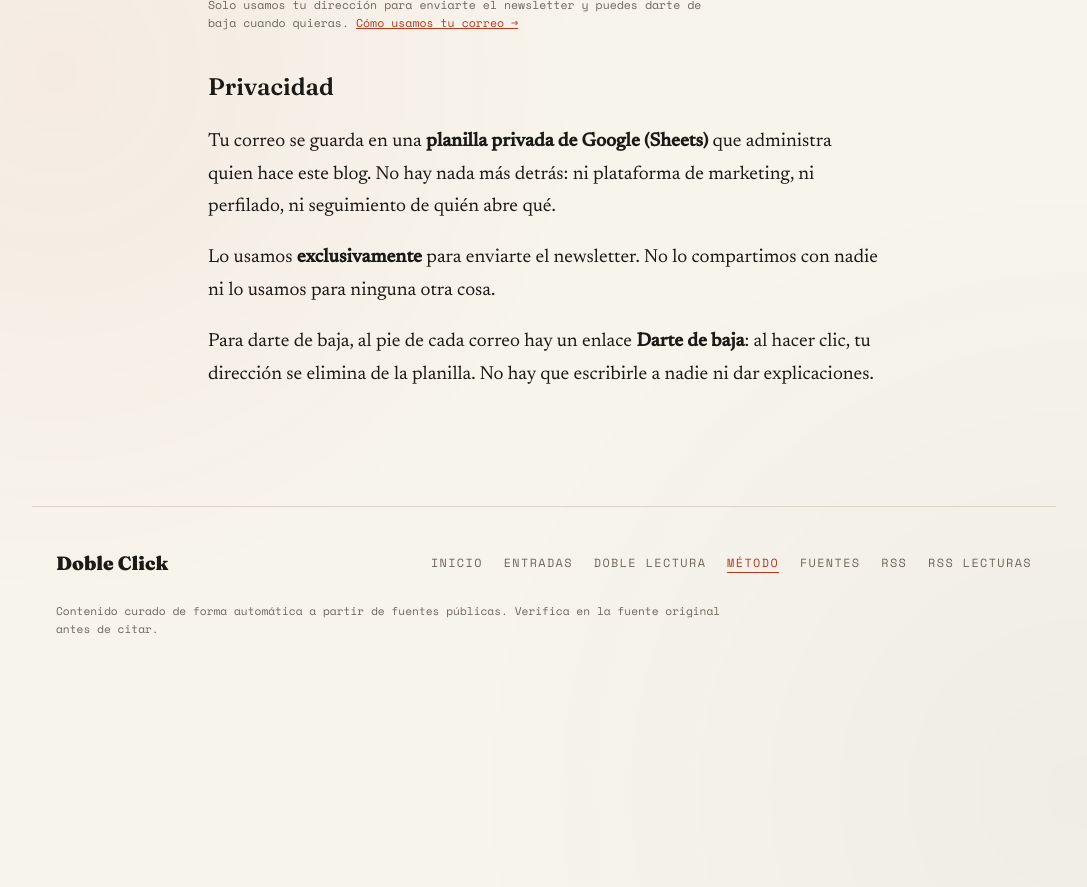
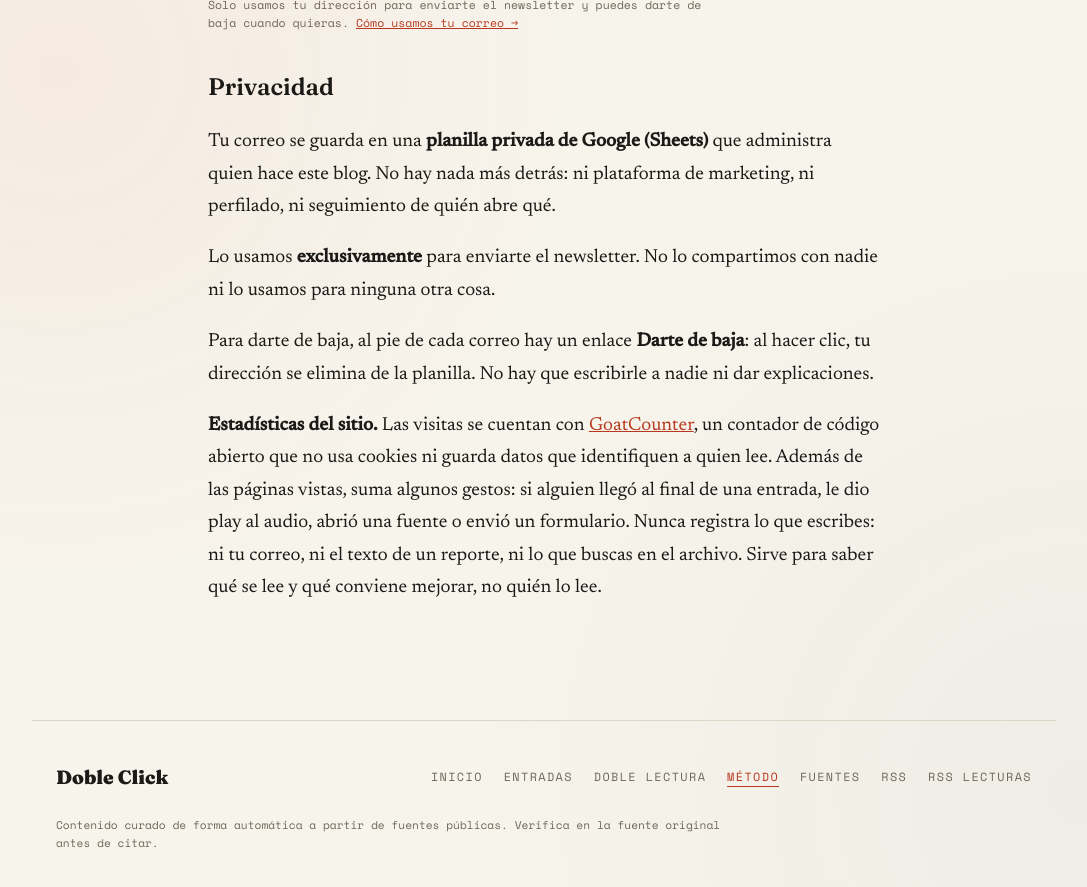
Before and after one commit to jaguridi/doble-click-blog, a Jekyll site: the page built from about.md, in a window 1280 px wide and 900 px high, scrolled down 2609 px. Shown: the top 887 px of the window, without its empty margins (96-1183 px from the left). Built offline with Jekyll 4.4.1, drawn with Linux system fonts in a browser that asks for light colours; before the commit the page ends 3295 px from its top, so only the background shows below that; part of the change alters nothing that is shown.

Commit message:
Analitica: eventos de uso en GoatCounter y aviso en Privacidad (#69)
Co-Authored-By: Claude Opus 5.5 <noreply@anthropic.com>

```diff
--- /dev/null
+++ b/_includes/analitica.html
@@ -0,0 +1,133 @@
+{%- comment -%}
+Estadísticas del sitio con GoatCounter (panel: https://dobleclickjg.goatcounter.com).
+Sin cookies ni banner, y sin guardar nada que identifique a quien lee.
+
+count.js cuenta sola cada página vista. El script de abajo agrega algunos gestos que
+dicen cómo se usa el sitio; cada uno llega al panel como un "evento" y su nombre parte
+con un prefijo fijo, para poder filtrarlos:
+
+  llego-al-final/<slug>   vio el final del cuerpo de una entrada o lectura (scroll, no
+                          prueba que la haya leído)
+  audio-play/<slug>       le dio play al audio (una vez por visita)
+  audio-fin/<slug>        lo escuchó hasta el final
+  fuente/<dominio>        abrió un enlace a otro sitio desde una entrada o lectura
+  externo/<dominio>       lo mismo, desde cualquier otra página
+  relacionado/<tipo>      abrió una recomendación del bloque "Relacionado" (entrada | lectura)
+  navegacion/<sentido>    pasó a la entrada anterior o a la siguiente
+  filtro/<tema>           encendió un tema en el archivo /entradas/
+  busqueda                escribió en el buscador del archivo
+  suscripcion/<página>    envió el formulario del newsletter (no dice si después confirmó)
+  reporte-error/<slug>    envió un reporte de error
+  sugerencia-fuente       envió una fuente desde /fuentes/
+  rss/<feed>              hizo clic en un enlace a un feed (diario | lecturas)
+
+Ningún evento lleva el correo, lo escrito en un formulario ni el texto buscado. Si cambia
+esta lista, cambia también el párrafo "Estadísticas del sitio" de about.md, que se la
+cuenta a quien lee.
+
+/confirmar/ y /baja/ no cargan el contador: llevan en la URL el token del suscriptor, y
+count.js le manda a GoatCounter la query completa (la necesita para leer utm_source y
+utm_campaign). Ese token basta para dar de baja a alguien, así que no sale del sitio.
+
+Para no contarte a ti mismo: abre https://dobleclick.jaguridi.cl/#toggle-goatcounter una
+vez en cada navegador (el del celular también). Deja una marca en ese navegador y avisa
+con una alerta; repetirlo la quita.
+{%- endcomment -%}
+{%- unless page.url == '/confirmar/' or page.url == '/baja/' -%}
+<script data-goatcounter="https://dobleclickjg.goatcounter.com/count"
+      async src="//gc.zgo.at/count.js"></script>
+<script>
+(function(){
+  /* Entradas y lecturas traen slug; las páginas sueltas no, y para ellas basta la ruta. */
+  var SLUG = {{ page.slug | default: '' | jsonify }} || location.pathname.replace(/^\/|\/$/g, '') || 'inicio';
+  var ya = {};
+
+  /* count.js carga en async: si alguien hace clic antes de que llegue, o un bloqueador
+     no la deja cargar, el evento se pierde sin romper nada. */
+  function evento(nombre, titulo){
+    if (!window.goatcounter || !window.goatcounter.count) return;
+    window.goatcounter.count({ path: nombre, title: titulo || '', event: true });
+  }
+  function unaVez(nombre, titulo){
+    if (ya[nombre]) return;
+    ya[nombre] = true;
+    evento(nombre, titulo);
+  }
+  function tituloPagina(){
+    return document.title.replace(/ · Doble Click$/, '');
+  }
+
+  /* Final del cuerpo: el último elemento de .post-body (la nota "Sobre esta entrada" en
+     el diario, el aviso de lectura automática en las lecturas). Cuenta cuando su borde
+     de arriba entra en pantalla o ya quedó atrás. No sirve un IntersectionObserver: si
+     alguien salta de golpe al pie (tecla Fin, un deslizón largo en el celular), el
+     elemento pasa de estar abajo a estar arriba sin haber estado nunca a la vista, y el
+     observador no avisa. Solo se mira al hacer scroll, así que abrir la página no basta. */
+  var cuerpo = document.querySelector('article.post .post-body');
+  var fin = cuerpo && cuerpo.lastElementChild;
+  if (fin) {
+    var alBajar = function(){
+      if (fin.getBoundingClientRect().top > window.innerHeight) return;
+      unaVez('llego-al-final/' + SLUG, tituloPagina());
+      window.removeEventListener('scroll', alBajar);
+    };
+    window.addEventListener('scroll', alBajar, { passive: true });
+  }
+
+  var audio = document.querySelector('.lectura-audio audio');
+  if (audio) {
+    audio.addEventListener('play', function(){ unaVez('audio-play/' + SLUG, tituloPagina()); });
+    audio.addEventListener('ended', function(){ unaVez('audio-fin/' + SLUG, tituloPagina()); });
+  }
+
+  var buscador = document.querySelector('.temas-search');
+  if (buscador) buscador.addEventListener('input', function(){ unaVez('busqueda'); });
+
+  /* Un solo oyente para todos los clics. auxclick cubre el clic con la rueda, que abre
+     el enlace en otra pestaña sin disparar 'click'; el botón derecho se descarta. */
+  function alClic(e){
+    if (e.type === 'auxclick' && e.button !== 1) return;
+    if (!e.target.closest) return;
+
+    var chip = e.target.closest('.temas-chips .chip');
+    if (chip) {
+      var tema = chip.getAttribute('data-tag');
+      if (tema) evento('filtro/' + tema);
+      return;
+    }
+
+    var a = e.target.closest('a[href]');
+    if (!a) return;
+
+    if (a.closest('.relacionado')) {
+      var tipo = a.querySelector('.rel-kind');
+      evento('relacionado/' + (tipo ? tipo.textContent.trim().toLowerCase() : 'otro'));
+    } else if (a.closest('.post-nav')) {
+      evento('navegacion/' + (a.classList.contains('prev') ? 'anterior' : 'siguiente'));
+    } else if (/\/feed-lecturas\.xml$/.test(a.pathname)) {
+      evento('rss/lecturas');
+    } else if (/\/feed\.xml$/.test(a.pathname)) {
+      evento('rss/diario');
+    } else if (/^https?:$/.test(a.protocol) && a.hostname && a.hostname !== location.hostname) {
+      var dominio = a.hostname.replace(/^www\./, '');
+      evento((a.closest('article.post') ? 'fuente/' : 'externo/') + dominio);
+    }
+  }
+  document.addEventListener('click', alClic);
+  document.addEventListener('auxclick', alClic);
+
+  /* 'submit' solo se dispara si el navegador dio el formulario por válido (correo bien
+     escrito, campos obligatorios llenos). Cada formulario se reconoce por su iframe. */
+  document.addEventListener('submit', function(e){
+    var destino = e.target.getAttribute('target');
+    if (destino === 'sub-sink') {
+      evento('suscripcion/' + (location.pathname.replace(/^\/|\/$/g, '') || 'inicio'));
+    } else if (destino === 'report-sink') {
+      evento('reporte-error/' + SLUG, tituloPagina());
+    } else if (destino === 'sug-sink') {
+      evento('sugerencia-fuente');
+    }
+  });
+})();
+</script>
+{%- endunless -%}
--- a/_layouts/default.html
+++ b/_layouts/default.html
@@ -146,7 +146,6 @@
     });
   })();
   </script>
-  <script data-goatcounter="https://dobleclickjg.goatcounter.com/count"
-        async src="//gc.zgo.at/count.js"></script>
+  {% include analitica.html %}
 </body>
 </html>
--- a/about.md
+++ b/about.md
@@ -63,3 +63,5 @@ Tu correo se guarda en una **planilla privada de Google (Sheets)** que administr
 Lo usamos **exclusivamente** para enviarte el newsletter. No lo compartimos con nadie ni lo usamos para ninguna otra cosa.
 
 Para darte de baja, al pie de cada correo hay un enlace **Darte de baja**: al hacer clic, tu dirección se elimina de la planilla. No hay que escribirle a nadie ni dar explicaciones.
+
+**Estadísticas del sitio.** Las visitas se cuentan con [GoatCounter](https://www.goatcounter.com/), un contador de código abierto que no usa cookies ni guarda datos que identifiquen a quien lee. Además de las páginas vistas, suma algunos gestos: si alguien llegó al final de una entrada, le dio play al audio, abrió una fuente o envió un formulario. Nunca registra lo que escribes: ni tu correo, ni el texto de un reporte, ni lo que buscas en el archivo. Sirve para saber qué se lee y qué conviene mejorar, no quién lo lee.
```
Also changed, not shown: README.md.
